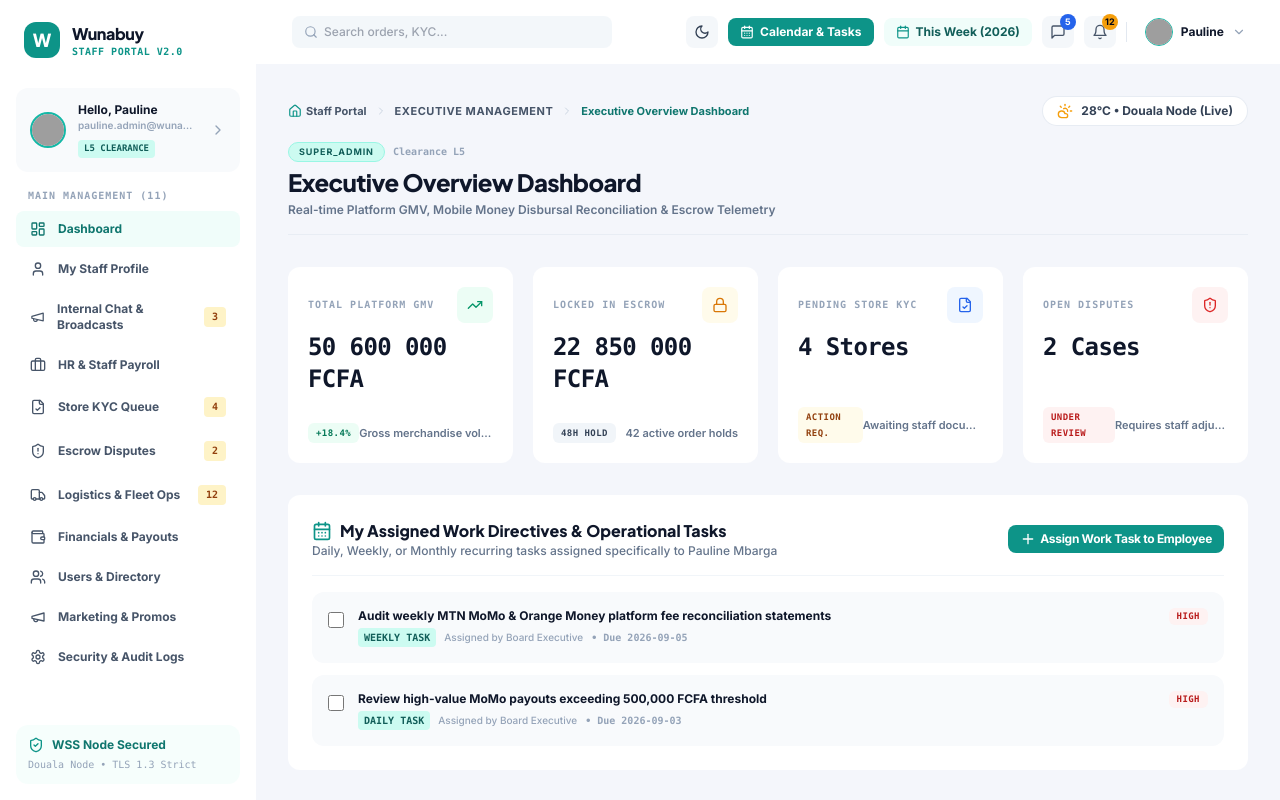
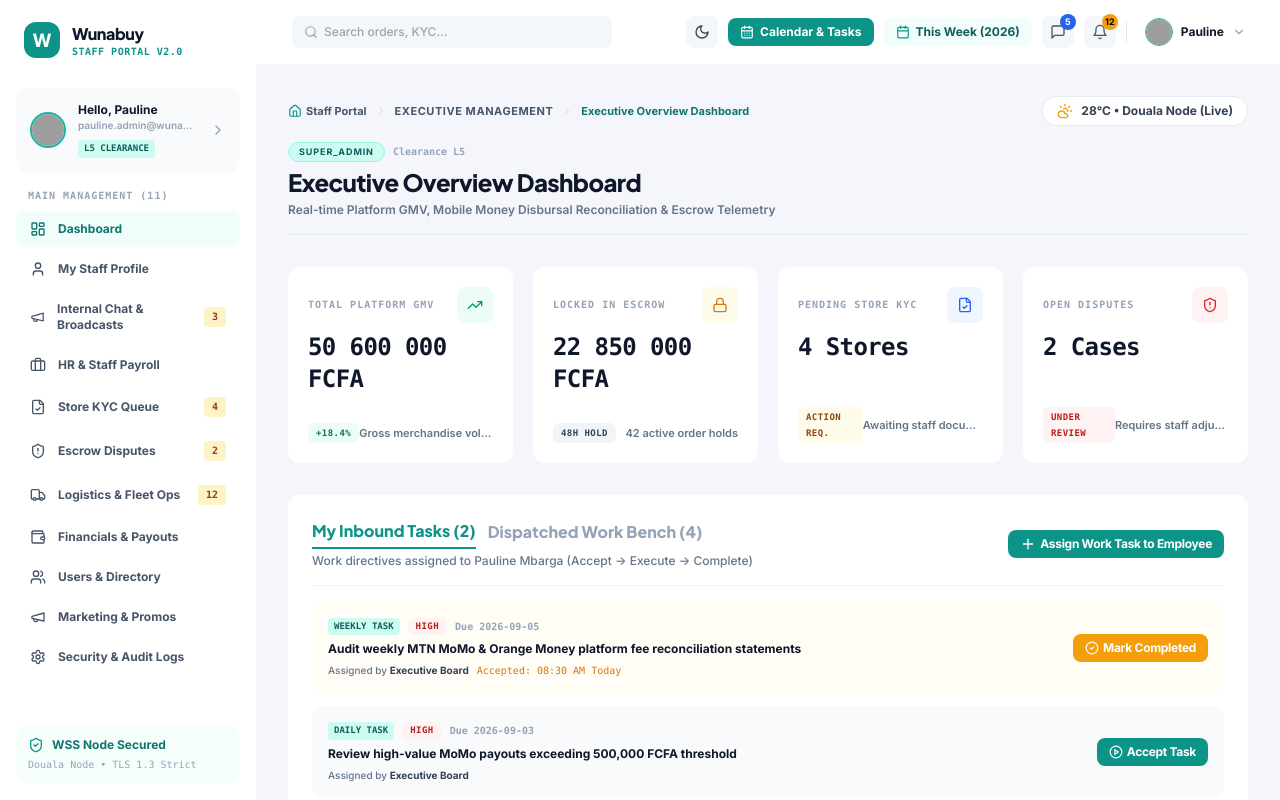
Before and after one commit to forku-brandon/wunabuy, a React (Vite) app in the folder staff-portal/: page / in a window 1280 px wide. Built offline with nearby package versions, Linux system fonts and the light colour scheme; grey boxes are pictures that could not be loaded.

Commit message:
feat(staff-portal): implement 3-stage Task Lifecycle (Accept -> Execute -> Complete) and Manager Outbound Directives Bench

```diff
--- a/staff-portal/src/pages/DashboardPage.tsx
+++ b/staff-portal/src/pages/DashboardPage.tsx
@@ -6,14 +6,13 @@ import { Card } from '../components/ui/Card';
 import { Badge } from '../components/ui/Badge';
 import { Button } from '../components/ui/Button';
 import { Modal } from '../components/ui/Modal';
-import { useStaffAuth, DEMO_STAFF_PERSONAS, StaffUser } from '../stores/staffAuthStore';
+import { useStaffAuth, DEMO_STAFF_PERSONAS } from '../stores/staffAuthStore';
 import { formatXAF } from '@wunabuy/utils';
 import {
   TrendingUp,
   Lock,
   FileCheck,
   ShieldAlert,
-  PieChart as PieChartIcon,
   CheckCircle2,
   CalendarDays,
   Plus,
@@ -22,6 +21,9 @@ import {
   UserCheck,
   Search,
   ChevronDown,
+  ArrowRight,
+  Send,
+  PlayCircle,
 } from 'lucide-react';
 import {
   ResponsiveContainer,
@@ -45,7 +47,9 @@ export interface AssignedStaffTask {
   recurrence: 'DAILY' | 'WEEKLY' | 'MONTHLY';
   priority: 'HIGH' | 'MEDIUM' | 'LOW';
   due_date: string;
-  completed: boolean;
+  status: 'ASSIGNED' | 'IN_PROGRESS' | 'COMPLETED';
+  accepted_at?: string;
+  completed_at?: string;
 }
 
 const INITIAL_ASSIGNED_TASKS: AssignedStaffTask[] = [
@@ -53,23 +57,24 @@ const INITIAL_ASSIGNED_TASKS: AssignedStaffTask[] = [
     id: 'asgn_1',
     assigned_to_id: 'staff_901', // Pauline Mbarga
     assigned_to_name: 'Pauline Mbarga',
-    assigned_by_name: 'Board Executive',
+    assigned_by_name: 'Executive Board',
     title: 'Audit weekly MTN MoMo & Orange Money platform fee reconciliation statements',
     recurrence: 'WEEKLY',
     priority: 'HIGH',
     due_date: '2026-09-05',
-    completed: false,
+    status: 'IN_PROGRESS',
+    accepted_at: '08:30 AM Today',
   },
   {
     id: 'asgn_2',
     assigned_to_id: 'staff_901', // Pauline Mbarga
     assigned_to_name: 'Pauline Mbarga',
-    assigned_by_name: 'Board Executive',
+    assigned_by_name: 'Executive Board',
     title: 'Review high-value MoMo payouts exceeding 500,000 FCFA threshold',
     recurrence: 'DAILY',
     priority: 'HIGH',
     due_date: '2026-09-03',
-    completed: false,
+    status: 'ASSIGNED',
   },
   {
     id: 'asgn_3',
@@ -80,7 +85,8 @@ const INITIAL_ASSIGNED_TASKS: AssignedStaffTask[] = [
     recurrence: 'MONTHLY',
     priority: 'MEDIUM',
     due_date: '2026-09-28',
-    completed: false,
+    status: 'IN_PROGRESS',
+    accepted_at: '09:15 AM Today',
   },
   {
     id: 'asgn_4',
@@ -91,7 +97,9 @@ const INITIAL_ASSIGNED_TASKS: AssignedStaffTask[] = [
     recurrence: 'WEEKLY',
     priority: 'HIGH',
     due_date: '2026-09-04',
-    completed: false,
+    status: 'COMPLETED',
+    accepted_at: '07:45 AM Today',
+    completed_at: '09:00 AM Today',
   },
 ];
 
@@ -225,6 +233,9 @@ export const DashboardPage: React.FC = () => {
     return saved ? JSON.parse(saved) : INITIAL_ASSIGNED_TASKS;
   });
 
+  // Active Sub-Tab View (Inbound Directives vs Outbound Manager Bench)
+  const [taskViewTab, setTaskViewTab] = useState<'inbound' | 'outbound'>('inbound');
+
   // Modal State for Assigning Task
   const [isAssignModalOpen, setIsAssignModalOpen] = useState(false);
 
@@ -242,10 +253,46 @@ export const DashboardPage: React.FC = () => {
     localStorage.setItem('wunabuy_assigned_staff_tasks', JSON.stringify(assignedTasks));
   }, [assignedTasks]);
 
-  const handleToggleTaskCompletion = (taskId: string) => {
+  // STAGE 1 -> STAGE 2: ACCEPT TASK BY EMPLOYEE
+  const handleAcceptTask = (taskId: string) => {
+    const timeStr = new Date().toLocaleTimeString([], { hour: '2-digit', minute: '2-digit' });
     setAssignedTasks((prev) =>
-      prev.map((t) => (t.id === taskId ? { ...t, completed: !t.completed } : t))
+      prev.map((t) =>
+        t.id === taskId
+          ? { ...t, status: 'IN_PROGRESS', accepted_at: `${timeStr} Today` }
+          : t
+      )
     );
+
+    addAuditLog({
+      action_code: 'TASK_ACCEPT',
+      action_description: `Accepted work directive: "${taskId}"`,
+      security_level: 'INFO',
+    });
+
+    setToastMessage('Task ACCEPTED! Status updated to In-Progress.');
+    setTimeout(() => setToastMessage(''), 3000);
+  };
+
+  // STAGE 2 -> STAGE 3: MARK COMPLETED BY EMPLOYEE
+  const handleCompleteTask = (taskId: string) => {
+    const timeStr = new Date().toLocaleTimeString([], { hour: '2-digit', minute: '2-digit' });
+    setAssignedTasks((prev) =>
+      prev.map((t) =>
+        t.id === taskId
+          ? { ...t, status: 'COMPLETED', completed_at: `${timeStr} Today` }
+          : t
+      )
+    );
+
+    addAuditLog({
+      action_code: 'TASK_COMPLETE',
+      action_description: `Marked work directive as COMPLETED: "${taskId}"`,
+      security_level: 'INFO',
+    });
+
+    setToastMessage('Task COMPLETED! Reflected to assigning manager.');
+    setTimeout(() => setToastMessage(''), 3000);
   };
 
   const handleCreateAssignment = (e: React.FormEvent) => {
@@ -263,7 +310,7 @@ export const DashboardPage: React.FC = () => {
       recurrence: taskRecurrence,
       priority: taskPriority,
       due_date: taskDueDate,
-      completed: false,
+      status: 'ASSIGNED',
     };
 
     setAssignedTasks((prev) => [newTask, ...prev]);
@@ -280,9 +327,14 @@ export const DashboardPage: React.FC = () => {
     setTimeout(() => setToastMessage(''), 3000);
   };
 
-  // Filter assigned tasks for the currently logged-in persona
-  const myAssignedTasks = assignedTasks.filter(
+  // Inbound tasks assigned TO current user
+  const myInboundTasks = assignedTasks.filter(
     (t) => t.assigned_to_id === user?.id || t.assigned_to_name === user?.full_name
+  );
+
+  // Outbound tasks assigned BY current user (or all if Super Admin)
+  const myOutboundTasks = assignedTasks.filter(
+    (t) => user?.security_clearance_level === 5 || t.assigned_by_name.includes(user?.full_name?.split(' ')[0] || 'Pauline')
   );
 
   return (
@@ -341,16 +393,39 @@ export const DashboardPage: React.FC = () => {
         />
       </div>
 
-      {/* NEW SECTION: PERSONAL ASSIGNED STAFF WORK DIRECTIVES */}
+      {/* SECTION: MULTI-STAGE ASSIGNED WORK DIRECTIVES & MANAGER BENCH */}
       <Card className="mb-8 p-6">
         <div className="flex flex-col sm:flex-row sm:items-center justify-between gap-4 pb-4 mb-4 border-b border-slate-100 dark:border-slate-800">
           <div>
-            <h3 className="text-base font-extrabold text-slate-900 dark:text-slate-100 font-heading flex items-center">
-              <CalendarDays className="w-5 h-5 text-teal-600 dark:text-teal-400 mr-2" />
-              My Assigned Work Directives &amp; Operational Tasks
-            </h3>
+            <div className="flex items-center space-x-3 mb-1">
+              <button
+                onClick={() => setTaskViewTab('inbound')}
+                className={`text-base font-extrabold font-heading pb-1 transition-colors ${
+                  taskViewTab === 'inbound'
+                    ? 'text-teal-600 dark:text-teal-400 border-b-2 border-teal-600'
+                    : 'text-slate-400 dark:text-slate-500 hover:text-slate-700'
+                }`}
+              >
+                My Inbound Tasks ({myInboundTasks.length})
+              </button>
+
+              {canAssignTasks && (
+                <button
+                  onClick={() => setTaskViewTab('outbound')}
+                  className={`text-base font-extrabold font-heading pb-1 transition-colors ${
+                    taskViewTab === 'outbound'
+                      ? 'text-teal-600 dark:text-teal-400 border-b-2 border-teal-600'
+                      : 'text-slate-400 dark:text-slate-500 hover:text-slate-700'
+                  }`}
+                >
+                  Dispatched Work Bench ({myOutboundTasks.length})
+                </button>
+              )}
+            </div>
             <p className="text-xs text-slate-500 dark:text-slate-400 font-medium">
-              Daily, Weekly, or Monthly recurring tasks assigned specifically to {user?.full_name}
+              {taskViewTab === 'inbound'
+                ? `Work directives assigned to ${user?.full_name} (Accept -> Execute -> Complete)`
+                : 'Live status tracking of directives assigned to employees'}
             </p>
           </div>
 
@@ -362,56 +437,123 @@ export const DashboardPage: React.FC = () => {
           )}
         </div>
 
+        {/* TAB 1: MY INBOUND DIRECTIVES (EMPLOYEE VIEW) */}
+        {taskViewTab === 'inbound' && (
           <div className="space-y-3">
-          {myAssignedTasks.length === 0 ? (
+            {myInboundTasks.length === 0 ? (
               <div className="p-6 text-center text-slate-400 text-xs font-medium bg-slate-50 dark:bg-slate-800/40 rounded-xl">
-              No assigned work directives for your persona today. Check back later or create a new task.
+                No assigned work directives for your persona today. Check back later or request an assignment.
               </div>
             ) : (
-            myAssignedTasks.map((task) => (
+              myInboundTasks.map((task) => (
                 <div
                   key={task.id}
-                className={`p-4 rounded-xl flex items-start justify-between transition-all ${
-                  task.completed
-                    ? 'bg-slate-50/50 dark:bg-slate-800/20 opacity-60'
+                  className={`p-4 rounded-xl flex flex-col sm:flex-row sm:items-center justify-between gap-4 transition-all ${
+                    task.status === 'COMPLETED'
+                      ? 'bg-emerald-50/40 dark:bg-emerald-950/20'
+                      : task.status === 'IN_PROGRESS'
+                      ? 'bg-amber-50/50 dark:bg-amber-950/30'
                       : 'bg-slate-50 dark:bg-slate-800/60'
                   }`}
                 >
-                <div className="flex items-start space-x-3.5">
-                  <input
-                    type="checkbox"
-                    checked={task.completed}
-                    onChange={() => handleToggleTaskCompletion(task.id)}
-                    className="mt-1 w-4 h-4 rounded text-teal-600 focus:ring-teal-500 cursor-pointer"
-                  />
-                  <div className="space-y-1">
-                    <span
-                      className={`text-xs font-bold block ${
-                        task.completed ? 'line-through text-slate-400' : 'text-slate-900 dark:text-slate-100'
-                      }`}
-                    >
-                      {task.title}
-                    </span>
-                    <div className="flex items-center space-x-2 text-[10px]">
-                      <span className="font-mono font-extrabold px-1.5 py-0.5 rounded bg-teal-100 dark:bg-teal-900/60 text-teal-800 dark:text-teal-300">
+                  <div className="space-y-1.5 min-w-0 flex-1">
+                    <div className="flex items-center space-x-2">
+                      <span className="font-mono text-[9px] font-extrabold px-1.5 py-0.5 rounded bg-teal-100 dark:bg-teal-900/60 text-teal-800 dark:text-teal-300">
                         {task.recurrence} TASK
                       </span>
-                      <span className="text-slate-400 font-medium">Assigned by {task.assigned_by_name}</span>
-                      <span className="font-mono text-slate-400 font-bold">• Due {task.due_date}</span>
-                    </div>
-                  </div>
-                </div>
-
                       <Badge
                         variant={task.priority === 'HIGH' ? 'error' : task.priority === 'MEDIUM' ? 'warning' : 'neutral'}
                         size="sm"
                       >
                         {task.priority}
                       </Badge>
+                      <span className="font-mono text-[10px] text-slate-400 font-bold">Due {task.due_date}</span>
+                    </div>
+
+                    <h4
+                      className={`text-xs font-bold ${
+                        task.status === 'COMPLETED'
+                          ? 'line-through text-slate-400'
+                          : 'text-slate-900 dark:text-slate-100'
+                      }`}
+                    >
+                      {task.title}
+                    </h4>
+
+                    <p className="text-[10px] text-slate-500 dark:text-slate-400 font-medium">
+                      Assigned by <strong className="text-slate-700 dark:text-slate-300">{task.assigned_by_name}</strong>
+                      {task.accepted_at && <span className="ml-2 font-mono text-amber-600 dark:text-amber-400">Accepted: {task.accepted_at}</span>}
+                      {task.completed_at && <span className="ml-2 font-mono text-emerald-600 dark:text-emerald-400">Completed: {task.completed_at}</span>}
+                    </p>
+                  </div>
+
+                  {/* 2-STAGE ACTION BUTTONS FOR EMPLOYEE */}
+                  <div className="flex items-center space-x-2 flex-shrink-0">
+                    {task.status === 'ASSIGNED' && (
+                      <Button variant="primary" size="sm" onClick={() => handleAcceptTask(task.id)}>
+                        <PlayCircle className="w-3.5 h-3.5 mr-1" />
+                        Accept Task
+                      </Button>
+                    )}
+
+                    {task.status === 'IN_PROGRESS' && (
+                      <Button variant="secondary" size="sm" onClick={() => handleCompleteTask(task.id)}>
+                        <CheckCircle2 className="w-3.5 h-3.5 mr-1" />
+                        Mark Completed
+                      </Button>
+                    )}
+
+                    {task.status === 'COMPLETED' && (
+                      <Badge variant="success" size="md">
+                        ✓ COMPLETED
+                      </Badge>
+                    )}
+                  </div>
                 </div>
               ))
             )}
           </div>
+        )}
+
+        {/* TAB 2: DISPATCHED WORK BENCH (MANAGER OUTBOUND TRACKING VIEW) */}
+        {taskViewTab === 'outbound' && (
+          <div className="space-y-3">
+            {myOutboundTasks.map((task) => (
+              <div
+                key={task.id}
+                className="p-4 rounded-xl bg-slate-50 dark:bg-slate-800/60 flex flex-col sm:flex-row sm:items-center justify-between gap-4"
+              >
+                <div className="space-y-1">
+                  <div className="flex items-center space-x-2">
+                    <span className="text-xs font-extrabold text-slate-900 dark:text-slate-100">Assigned To: {task.assigned_to_name}</span>
+                    <Badge variant="teal" size="sm">{task.recurrence}</Badge>
+                  </div>
+                  <p className="text-xs text-slate-700 dark:text-slate-300 font-medium">{task.title}</p>
+                  <p className="text-[10px] text-slate-400 font-mono">
+                    Due: {task.due_date}
+                    {task.accepted_at && <span className="ml-2 text-amber-600 dark:text-amber-400">Accepted: {task.accepted_at}</span>}
+                    {task.completed_at && <span className="ml-2 text-emerald-600 dark:text-emerald-400">Completed: {task.completed_at}</span>}
+                  </p>
+                </div>
+
+                <div>
+                  <Badge
+                    variant={
+                      task.status === 'COMPLETED'
+                        ? 'success'
+                        : task.status === 'IN_PROGRESS'
+                        ? 'warning'
+                        : 'info'
+                    }
+                    size="md"
+                  >
+                    {task.status === 'ASSIGNED' ? '🔵 AWAITING ACCEPTANCE' : task.status === 'IN_PROGRESS' ? '🟡 IN PROGRESS' : '🟢 COMPLETED'}
+                  </Badge>
+                </div>
+              </div>
+            ))}
+          </div>
+        )}
       </Card>
 
       {/* Main Analytics Grid */}
```
Lines whose indentation alone changed are shown as unchanged.
